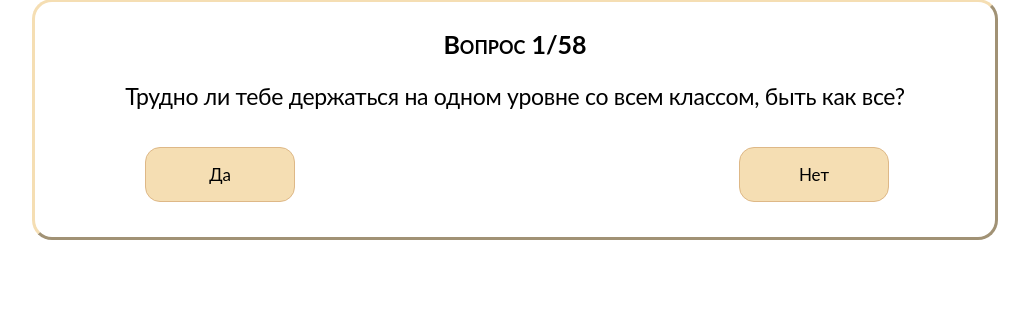
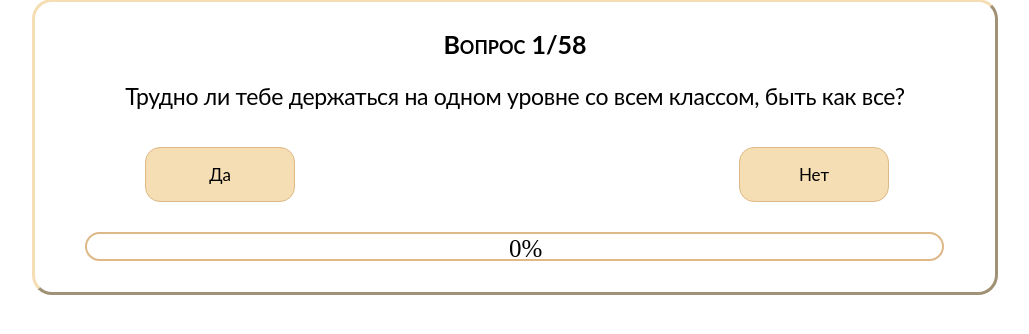
Before and after one commit to DigitalSamuraiDTM/first_web_with_Django, a Django app: page /main/FilipsTest/test/ in a window 1280 px wide. Shown: the part 223-557 px from the top of the page, without its empty margins (125-1154 px from the left). Run offline with Django 3.2, Linux system fonts and the light colour scheme.

Commit message:
font-size,html

```diff
--- a/subs/static/subs/other_style.css
+++ b/subs/static/subs/other_style.css
@@ -12,7 +12,7 @@
 
 #test_filips{
     width: 940px;
-    height: 215px;
+    height: 270px;
     border-radius: 20px;
     margin: auto;
     margin-top: 170px;
@@ -146,3 +146,29 @@
     letter-spacing: -0.3px;
     font-size: 20px;
 }
+
+#percent_filips{
+    position: relative;
+    font-size: 25px;
+    left:422px;
+    top:1px;
+
+}
+
+#filips_progress_bar{
+    height: 25px;
+    width: 0px;
+    background-color: wheat;
+    border-radius: 30px;
+    -webkit-transition: 0.5s;
+}
+
+#filips_progress_border{
+    position: relative;
+    top: 30px;
+    left: 40px;
+    width: 855px; /* 15 */
+    height:25px ;
+    border: 2px burlywood solid;
+    border-radius: 30px;
+}
--- a/subs/static/subs/scripts.js
+++ b/subs/static/subs/scripts.js
@@ -3,6 +3,7 @@ var yes = false;
 var no = false;
 var number_quest = 0,fear_not_waiting_social = 0, low_resistance_stress = 0, problems_and_fears_with_teachers = 0 ;
 var  main_choice_quest = 0, anxiety_in_school = 0, social_fear = 0,  frustration = 0, fear_self_expressions = 0, fear_situation_to_check = 0 ;
+var progress_bar = 0, percent_test =1;
 //on load
 
 
@@ -74,25 +75,34 @@ function to_start_filips() {
 }
 
 function to_magic_filips() {
-    rez.style.opacity=0;
+    x+=1;
+    document.getElementById('rez').innerText=x;
+
+    progress_bar=10+progress_bar;
+    progress.style.width=progress_bar;
 }
 function to_test_filips() {
     location.href='/main/FilipsTest/test/';
 }
 function on_yes_button() {
         yes = true;
+        progress_bar = progress_bar+15;
+        filips_progress_bar.style.width=progress_bar;
         test_filips();
 
 }
 function on_no_button() {
-
+        progress_bar = progress_bar+15;
+        filips_progress_bar.style.width=progress_bar;
         no = true;
         test_filips();
 
 }
 function test_filips() {
     number_quest+=1;
-
+    percent_test = 100/58*number_quest;
+    percent_test = percent_test.toFixed(0);
+    document.getElementById('percent_filips').innerText=percent_test+'%';
     switch (number_quest){
         case 1: {
             document.getElementById('filip_number_test').innerText='Вопрос 2/58';
@@ -105,6 +115,7 @@ function test_filips() {
             else if (no==true){
                 no = false;
                 main_choice_quest+=1;
+
                 }
             }
             break;
--- a/subs/templates/subs/index.html
+++ b/subs/templates/subs/index.html
@@ -7,7 +7,7 @@
 
     <body>
 
-            <p id="nice">Это теcт Филлипса.</p>
+            <p id="nice">Это теcт Филлипса!</p>
         </div>
             <input id="plus_one" type="button" value="+1" onclick=plus_one()>
 
@@ -20,5 +20,8 @@
         <form id="button_to_start">
             <input type="button" value="Начать!" onclick=to_start_filips()>
         </form>
+        <div id="border_progress">
+        <div id="percent_bar"></div>
+        </div>
     </body>
 </html>
--- a/subs/templates/subs/test_filips/test.html
+++ b/subs/templates/subs/test_filips/test.html
@@ -14,7 +14,14 @@
         <div id="button_filips_div">
             <input id="button_test_filips_yes" type="button" value="Да" onclick=on_yes_button()>
             <input id="button_test_filips_no" type="button" value="Нет" onclick=on_no_button()>
+            <div id="filips_progress_border">
+
+                <div id="filips_progress_bar">
+                    <div id="percent_filips">0%</div>
+                </div>
+            </div>
         </div>
     </div>
+
 </body>
 </html>
```
